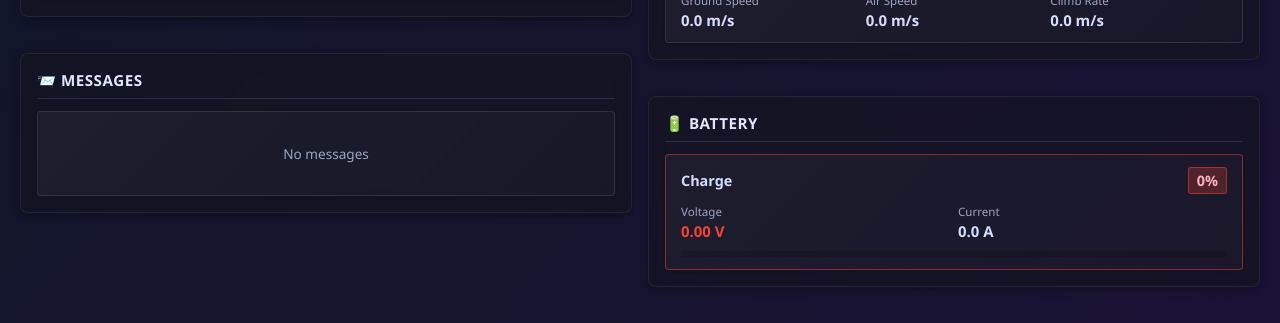
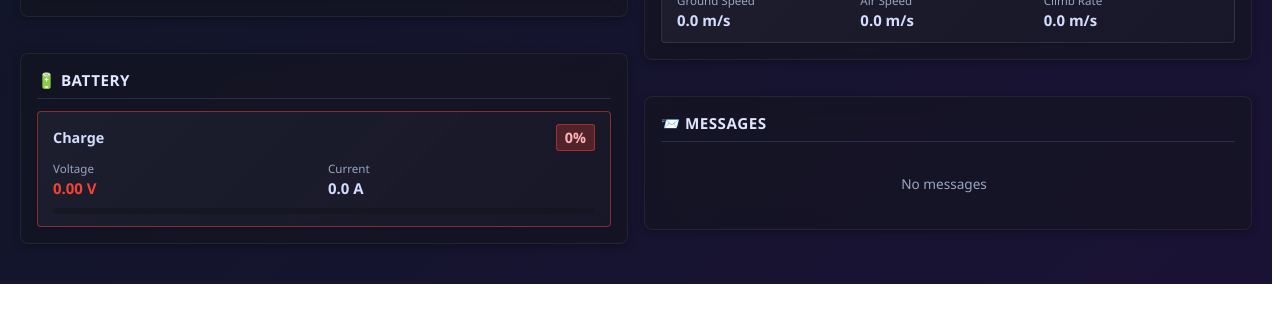
Before and after one commit to Amigache/FPVCopilotSky, a React (Vite) app in the folder frontend/client/: page / in a window 1280 px wide. Shown: the part 529-852 px from the top of the page. After the commit the page ends 813 px from the top, so only its background shows below. Built offline with nearby package versions, Linux system fonts and the light colour scheme; no server answers.

Commit message:
feat: Enhance DashboardView with messages card and improve layout handling

```diff
--- a/frontend/client/src/components/Pages/DashboardView.css
+++ b/frontend/client/src/components/Pages/DashboardView.css
@@ -31,6 +31,55 @@
   letter-spacing: 0.5px;
 }
 
+/* Messages Card */
+.messages-card {
+  display: flex;
+  flex-direction: column;
+}
+
+.messages-list {
+  display: flex;
+  flex-direction: column;
+  gap: 6px;
+  max-height: 300px;
+  overflow-y: auto;
+  scrollbar-gutter: stable;
+}
+
+.message-item {
+  display: flex;
+  align-items: flex-start;
+  gap: 8px;
+  border-radius: 3px;
+  padding: 6px 8px;
+  font-size: 0.8em;
+}
+
+.message-severity {
+  font-weight: 600;
+  font-size: 0.85em;
+  white-space: nowrap;
+  flex-shrink: 0;
+}
+
+.message-text {
+  flex: 1;
+  word-break: break-word;
+}
+
+.message-time {
+  font-size: 0.75em;
+  white-space: nowrap;
+  flex-shrink: 0;
+}
+
+.no-messages {
+  color: #9aa6c3;
+  font-size: 0.85em;
+  text-align: center;
+  padding: 20px 0;
+}
+
 /* Responsive adjustments */
 @media (max-width: 768px) {
   .monitor-columns {
--- a/frontend/client/src/components/Pages/DashboardView.jsx
+++ b/frontend/client/src/components/Pages/DashboardView.jsx
@@ -117,42 +117,29 @@ const DashboardView = () => {
           </div>
         </div>
 
-        {/* Mensajes Card */}
+        {/* Batería Card */}
         <div className="card">
-          <h2>{t('dashboard.messages')}</h2>
-          <div style={{background: 'linear-gradient(135deg, rgba(45, 45, 63, 0.4), rgba(30, 30, 46, 0.4))', border: '1px solid rgba(102, 102, 102, 0.3)', borderRadius: '4px', padding: '12px 15px', boxShadow: '0 1px 3px rgba(0,0,0,0.1)', maxHeight: '200px', overflowY: 'auto'}}>
-            {telemetry.messages && telemetry.messages.length > 0 ? (
-              <div style={{display: 'flex', flexDirection: 'column', gap: '6px'}}>
-                {telemetry.messages.map((msg, idx) => {
-                  const severityColors = {
-                    'EMERGENCY': { bg: 'rgba(244, 67, 54, 0.2)', border: '#f44336', text: '#ffb3b8' },
-                    'ALERT': { bg: 'rgba(244, 67, 54, 0.2)', border: '#f44336', text: '#ffb3b8' },
-                    'CRITICAL': { bg: 'rgba(244, 67, 54, 0.15)', border: '#e57373', text: '#ffb3b8' },
-                    'ERROR': { bg: 'rgba(255, 152, 0, 0.15)', border: '#ff9800', text: '#ffcc80' },
-                    'WARNING': { bg: 'rgba(255, 152, 0, 0.1)', border: '#ffa726', text: '#ffcc80' },
-                    'NOTICE': { bg: 'rgba(33, 150, 243, 0.1)', border: '#42a5f5', text: '#90caf9' },
-                    'INFO': { bg: 'rgba(76, 175, 80, 0.1)', border: '#66bb6a', text: '#9fe8c2' },
-                    'DEBUG': { bg: 'rgba(158, 158, 158, 0.1)', border: '#9e9e9e', text: '#bdbdbd' }
-                  }
-                  const colors = severityColors[msg.severity] || severityColors['INFO']
-                  const timestamp = new Date(msg.timestamp * 1000).toLocaleTimeString('es-ES', { hour: '2-digit', minute: '2-digit', second: '2-digit' })
-
-                  return (
-                    <div key={idx} style={{background: colors.bg, border: `1px solid ${colors.border}`, borderRadius: '3px', padding: '6px 8px', fontSize: '0.8em'}}>
-                      <div style={{display: 'flex', justifyContent: 'space-between', alignItems: 'flex-start', gap: '8px'}}>
-                        <span style={{color: colors.text, fontWeight: '600', fontSize: '0.85em', whiteSpace: 'nowrap'}}>{msg.severity}</span>
-                        <span style={{color: '#d5ddff', flex: 1, wordBreak: 'break-word'}}>{msg.text}</span>
-                        <span style={{color: '#9aa6c3', fontSize: '0.75em', whiteSpace: 'nowrap'}}>{timestamp}</span>
-                      </div>
-                    </div>
-                  )
-                })}
+          <h2>{t('dashboard.battery')}</h2>
+          <div style={{background: 'linear-gradient(135deg, rgba(45, 45, 63, 0.4), rgba(30, 30, 46, 0.4))', border: `1px solid ${batteryColor}`, borderRadius: '4px', padding: '12px 15px', boxShadow: '0 1px 3px rgba(0,0,0,0.1)'}}>
+            <div style={{display: 'flex', justifyContent: 'space-between', alignItems: 'center', marginBottom: '10px'}}>
+              <span style={{fontSize: '0.9em', fontWeight: '600', color: '#d5ddff'}}>{t('dashboard.charge')}</span>
+              <span style={{display: 'inline-block', padding: '3px 8px', background: batteryBgColor, color: batteryTextColor, borderRadius: '3px', fontSize: '0.9em', fontWeight: '700', border: `1px solid ${batteryColor}`}}>
+                {remaining}%
+              </span>
+            </div>
+            <div style={{display: 'grid', gridTemplateColumns: 'repeat(2, 1fr)', gap: '8px', fontSize: '0.85em'}}>
+              <div>
+                <div style={{color: '#9aa6c3', fontSize: '0.85em', marginBottom: '2px'}}>{t('dashboard.voltage')}</div>
+                <div style={{color: voltage < 10 ? '#f44336' : voltage < 11 ? '#ff9800' : '#d5ddff', fontWeight: '700', fontSize: '1.1em'}}>{voltage.toFixed(2)} V</div>
               </div>
-            ) : (
-              <div style={{color: '#9aa6c3', fontSize: '0.85em', textAlign: 'center', padding: '20px 0'}}>
-                {t('dashboard.noMessages')}
+              <div>
+                <div style={{color: '#9aa6c3', fontSize: '0.85em', marginBottom: '2px'}}>{t('dashboard.current')}</div>
+                <div style={{color: '#d5ddff', fontWeight: '600', fontSize: '1.1em'}}>{(telemetry.battery?.current || 0).toFixed(1)} A</div>
               </div>
-            )}
+            </div>
+            <div style={{marginTop: '10px', background: 'rgba(20, 20, 30, 0.5)', borderRadius: '3px', height: '6px', overflow: 'hidden'}}>
+              <div style={{background: `linear-gradient(90deg, ${batteryBarColor}, ${batteryBarGradient})`, height: '100%', width: `${remaining}%`, transition: 'width 0.3s'}}></div>
+            </div>
           </div>
         </div>
       </div>
@@ -210,29 +197,38 @@ const DashboardView = () => {
           </div>
         </div>
 
-        {/* Batería Card */}
-        <div className="card">
-          <h2>{t('dashboard.battery')}</h2>
-          <div style={{background: 'linear-gradient(135deg, rgba(45, 45, 63, 0.4), rgba(30, 30, 46, 0.4))', border: `1px solid ${batteryColor}`, borderRadius: '4px', padding: '12px 15px', boxShadow: '0 1px 3px rgba(0,0,0,0.1)'}}>
-            <div style={{display: 'flex', justifyContent: 'space-between', alignItems: 'center', marginBottom: '10px'}}>
-              <span style={{fontSize: '0.9em', fontWeight: '600', color: '#d5ddff'}}>{t('dashboard.charge')}</span>
-              <span style={{display: 'inline-block', padding: '3px 8px', background: batteryBgColor, color: batteryTextColor, borderRadius: '3px', fontSize: '0.9em', fontWeight: '700', border: `1px solid ${batteryColor}`}}>
-                {remaining}%
-              </span>
-            </div>
-            <div style={{display: 'grid', gridTemplateColumns: 'repeat(2, 1fr)', gap: '8px', fontSize: '0.85em'}}>
-              <div>
-                <div style={{color: '#9aa6c3', fontSize: '0.85em', marginBottom: '2px'}}>{t('dashboard.voltage')}</div>
-                <div style={{color: voltage < 10 ? '#f44336' : voltage < 11 ? '#ff9800' : '#d5ddff', fontWeight: '700', fontSize: '1.1em'}}>{voltage.toFixed(2)} V</div>
+        {/* Mensajes Card */}
+        <div className="card messages-card">
+          <h2>{t('dashboard.messages')}</h2>
+          <div className="messages-list">
+            {telemetry.messages && telemetry.messages.length > 0 ? (
+              telemetry.messages.map((msg, idx) => {
+                const severityColors = {
+                  'EMERGENCY': { bg: 'rgba(244, 67, 54, 0.2)', border: '#f44336', text: '#ffb3b8' },
+                  'ALERT': { bg: 'rgba(244, 67, 54, 0.2)', border: '#f44336', text: '#ffb3b8' },
+                  'CRITICAL': { bg: 'rgba(244, 67, 54, 0.15)', border: '#e57373', text: '#ffb3b8' },
+                  'ERROR': { bg: 'rgba(255, 152, 0, 0.15)', border: '#ff9800', text: '#ffcc80' },
+                  'WARNING': { bg: 'rgba(255, 152, 0, 0.1)', border: '#ffa726', text: '#ffcc80' },
+                  'NOTICE': { bg: 'rgba(33, 150, 243, 0.1)', border: '#42a5f5', text: '#90caf9' },
+                  'INFO': { bg: 'rgba(76, 175, 80, 0.1)', border: '#66bb6a', text: '#9fe8c2' },
+                  'DEBUG': { bg: 'rgba(158, 158, 158, 0.1)', border: '#9e9e9e', text: '#bdbdbd' }
+                }
+                const colors = severityColors[msg.severity] || severityColors['INFO']
+                const timestamp = new Date(msg.timestamp * 1000).toLocaleTimeString('es-ES', { hour: '2-digit', minute: '2-digit', second: '2-digit' })
+
+                return (
+                  <div key={idx} className="message-item" style={{background: colors.bg, border: `1px solid ${colors.border}`}}>
+                    <div className="message-severity" style={{color: colors.text}}>{msg.severity}</div>
+                    <div className="message-text" style={{color: '#d5ddff'}}>{msg.text}</div>
+                    <div className="message-time" style={{color: '#9aa6c3'}}>{timestamp}</div>
+                  </div>
+                )
+              })
+            ) : (
+              <div className="no-messages">
+                {t('dashboard.noMessages')}
               </div>
-              <div>
-                <div style={{color: '#9aa6c3', fontSize: '0.85em', marginBottom: '2px'}}>{t('dashboard.current')}</div>
-                <div style={{color: '#d5ddff', fontWeight: '600', fontSize: '1.1em'}}>{(telemetry.battery?.current || 0).toFixed(1)} A</div>
-              </div>
-            </div>
-            <div style={{marginTop: '10px', background: 'rgba(20, 20, 30, 0.5)', borderRadius: '3px', height: '6px', overflow: 'hidden'}}>
-              <div style={{background: `linear-gradient(90deg, ${batteryBarColor}, ${batteryBarGradient})`, height: '100%', width: `${remaining}%`, transition: 'width 0.3s'}}></div>
-            </div>
+            )}
           </div>
         </div>
       </div>
--- a/frontend/client/src/components/Pages/NetworkView.css
+++ b/frontend/client/src/components/Pages/NetworkView.css
@@ -194,8 +194,6 @@
   gap: 6px;
   max-height: 300px;
   overflow-y: auto;
-  padding-right: 12px;
-  margin-right: -12px;  /* ← Compensa el padding para mantener el ancho */
 }
 
 .wifi-network {
--- a/frontend/client/src/components/Pages/VideoView.jsx
+++ b/frontend/client/src/components/Pages/VideoView.jsx
@@ -394,13 +394,6 @@ const VideoView = () => {
           <div className="card">
             <h2>{t('views.video.videoSource')}</h2>
 
-            {status.streaming && (
-              <div className="live-mode-badge">
-                <span className="live-dot"></span>
-                {t('views.video.liveMode')}
-              </div>
-            )}
-
             <div className={`form-group ${status.streaming ? 'field-disabled' : ''}`}>
               <label>{t('views.video.videoSource')}</label>
               <select
@@ -604,9 +597,6 @@ const VideoView = () => {
           {/* Network Settings */}
           <div className={`card ${status.streaming ? 'card-disabled' : ''}`}>
             <h2>{t('views.video.networkUdpRtp')}</h2>
-            {status.streaming && (
-              <div className="lock-notice">🔒 {t('views.video.lockedWhileLive')}</div>
-            )}
             <div className="form-row">
               <div className={`form-group ${status.streaming ? 'field-disabled' : ''}`}>
                 <PeerSelector
--- a/frontend/client/src/index.css
+++ b/frontend/client/src/index.css
@@ -2,6 +2,11 @@
   margin: 0;
   padding: 0;
   box-sizing: border-box;
+}
+
+html {
+  /* Reserve space for scrollbar to prevent layout shift */
+  scrollbar-gutter: stable;
 }
 
 body {
@@ -10,6 +15,8 @@ body {
   color: #e0e4f0;
   padding: 20px;
   min-height: 100vh;
+  /* Force scrollbar space to be always reserved */
+  overflow-y: scroll;
 }
 
 code {
--- a/frontend/client/src/main.jsx
+++ b/frontend/client/src/main.jsx
@@ -13,6 +13,10 @@ import { createRoot } from 'react-dom/client'
 import './index.css'
 import './i18n/config'
 import App from './App.jsx'
+import { initScrollbarFix } from './utils/scrollbarFix'
+
+// Initialize scrollbar fix for Chrome mobile layout shift
+initScrollbarFix()
 
 createRoot(document.getElementById('root')).render(
   <StrictMode>
--- /dev/null
+++ b/frontend/client/src/utils/scrollbarFix.js
@@ -0,0 +1,47 @@
+/**
+ * Fallback fix for scrollbar layout shift in older browsers
+ * Modern browsers use scrollbar-gutter: stable in CSS instead
+ */
+
+export function initScrollbarFix() {
+  // Attempt to use ResizeObserver for older browsers that don't support scrollbar-gutter
+  if (!window.ResizeObserver) {
+    return () => {};
+  }
+
+  function adjustForLayoutShift() {
+    const hasScroll = document.documentElement.scrollHeight > window.innerHeight;
+    const scrollbarWidth = window.innerWidth - document.documentElement.clientWidth;
+
+    if (hasScroll && scrollbarWidth > 0) {
+      // Scrollbar visible and taking space - compensate
+      document.documentElement.style.marginRight = `-${scrollbarWidth}px`;
+      document.documentElement.style.paddingRight = `${scrollbarWidth}px`;
+    } else {
+      // Reset
+      document.documentElement.style.marginRight = '0';
+      document.documentElement.style.paddingRight = '0';
+    }
+  }
+
+  // Monitor content size changes
+  const observer = new ResizeObserver(() => {
+    requestAnimationFrame(adjustForLayoutShift);
+  });
+
+  observer.observe(document.body);
+
+  // Monitor resize/orientation changes
+  window.addEventListener('resize', adjustForLayoutShift);
+  window.addEventListener('orientationchange', () => {
+    setTimeout(adjustForLayoutShift, 150);
+  });
+
+  adjustForLayoutShift();
+
+  return () => {
+    observer.disconnect();
+    window.removeEventListener('resize', adjustForLayoutShift);
+    window.removeEventListener('orientationchange', adjustForLayoutShift);
+  };
+}
```
